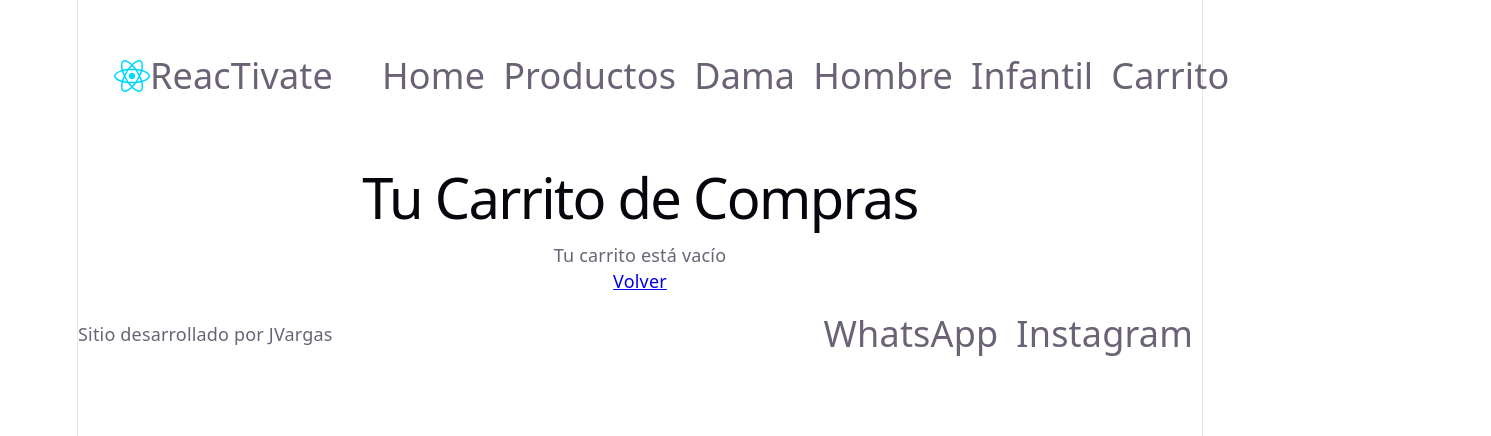
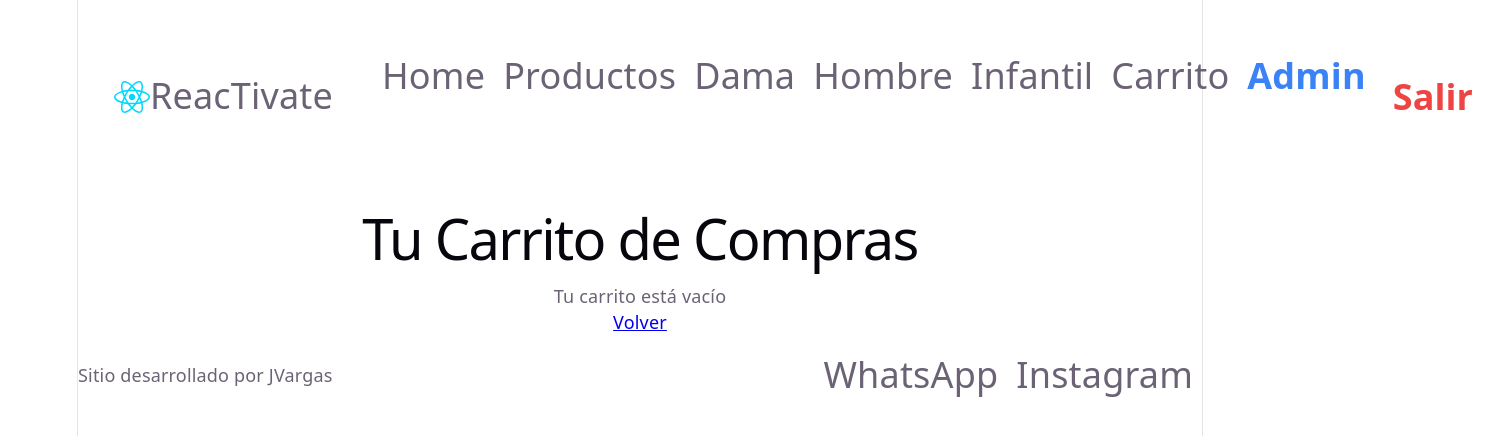
Before and after one commit to johnnysamir/MarketSite, a React (Vite) app: page /carrito in a window 1280 px wide. Shown: the top 436 px of the page, 1491 px wide, since content can reach past the window. Built offline with nearby package versions, Linux system fonts and the light colour scheme; no server answers; sample sign-in values are in the browser's storage.

Commit message:
Corregido bug de css en input de logueo de admin y agregadas opciones de Cerrar Sesion en el formulario de admin y la barra de navegacion

```diff
--- a/src/components/Nav/Nav.css
+++ b/src/components/Nav/Nav.css
@@ -44,3 +44,27 @@
         margin: 0.25rem 0;
     }
 }
+
+.nav-logout-btn {
+    background: none;
+    border: none;
+    font-family: inherit;
+    font-size: 2rem;
+    margin: 0.5rem;
+    padding: 0;
+    color: #ef4444;
+    cursor: pointer;
+    font-weight: 600;
+    transition: color 0.2s ease;
+}
+
+.nav-logout-btn:hover {
+    color: #b91c1c;
+}
+
+@media (max-width: 600px) {
+    .nav-logout-btn {
+        font-size: 1.5rem;
+        margin: 0.25rem 0;
+    }
+}
--- a/src/components/Nav/Nav.jsx
+++ b/src/components/Nav/Nav.jsx
@@ -1,10 +1,12 @@
 import { Link } from "react-router-dom";
 import { useCart } from "../../context/useCart.jsx";
+import { useAuth } from "../../context/useAuth.jsx";
 import "./Nav.css";
 
 export const Nav = () => {
-    // este es el custom hook que se va a usar para acceder al contexto y obtener el total de items en el carrito
-    const totalItems = useCart().getTotalItems(); // se obtiene el total de items en el carrito usando el custom hook
+    const totalItems = useCart().getTotalItems();
+    const { user, logout } = useAuth();
+
     return (
         <nav>
             <ul className="nav-list">
@@ -29,6 +31,20 @@ export const Nav = () => {
                         {totalItems > 0 && <span className="cart-count">{totalItems}</span>}
                     </Link>
                 </li>
+                {user && (
+                    <>
+                        <li>
+                            <Link to="/admin" style={{ color: "#3b82f6", fontWeight: "bold" }}>
+                                Admin
+                            </Link>
+                        </li>
+                        <li>
+                            <button onClick={logout} className="nav-logout-btn">
+                                Salir
+                            </button>
+                        </li>
+                    </>
+                )}
             </ul>
         </nav>
     );
--- a/src/components/adminComponents/ProductFormContainer.jsx
+++ b/src/components/adminComponents/ProductFormContainer.jsx
@@ -5,11 +5,13 @@ import { ProductFormUI } from "./ProductFormUI";
 import { validateProduct } from "../../utils/validateProduct";
 import { uploadImage } from "../../services/uploadImage";
 import { createProduct, getProductById, updateProduct } from "../../services/productsService";
+import { useAuth } from "../../context/useAuth";
 import "./productContainer.css";
 
 export const ProductFormContainer = () => {
     const navigate = useNavigate();
     const { id } = useParams();
+    const { logout } = useAuth();
     const isEditMode = Boolean(id);
 
     const [loading, setLoading] = useState(false);
@@ -131,6 +133,7 @@ export const ProductFormContainer = () => {
             onSubmit={handleSubmit}
             isEditMode={isEditMode}
             currentImageUrl={currentImageUrl}
+            onLogout={logout}
         />
     );
 };
--- a/src/components/adminComponents/ProductFormUI.jsx
+++ b/src/components/adminComponents/ProductFormUI.jsx
@@ -9,6 +9,7 @@ export const ProductFormUI = ({
     onSubmit,
     isEditMode,
     currentImageUrl,
+    onLogout,
 }) => {
     return (
         <div className="admin-form-container">
@@ -16,9 +17,14 @@ export const ProductFormUI = ({
                 <h2 className="admin-form-title">
                     {isEditMode ? "Editar Producto" : "Cargar Nuevo Producto"}
                 </h2>
-                <Link to="/admin" className="logout-btn">
-                    Volver al Panel
-                </Link>
+                <div className="admin-header-actions">
+                    <Link to="/admin" className="btn-logout" style={{ textDecoration: 'none', color: '#475569', background: '#f1f5f9', border: '1px solid #cbd5e1' }}>
+                        Volver al Panel
+                    </Link>
+                    <button type="button" onClick={onLogout} className="btn-logout">
+                        Cerrar Sesión
+                    </button>
+                </div>
             </div>
 
             {errors.general && <div className="error-message general-error">{errors.general}</div>}
--- a/src/components/adminComponents/productContainer.css
+++ b/src/components/adminComponents/productContainer.css
@@ -39,6 +39,8 @@
 
 .form-group input[type="text"],
 .form-group input[type="number"],
+.form-group input[type="email"],
+.form-group input[type="password"],
 .form-group textarea,
 .form-group select {
     padding: 0.75rem 1rem;
```
